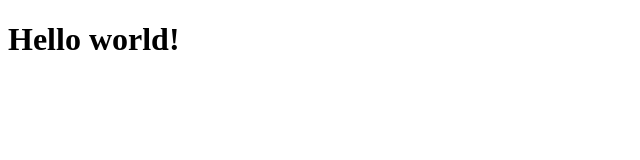
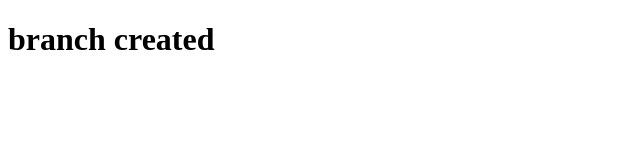
Before and after one commit to gorshipaktsyan/exchanges, a React app: page / in a window 1280 px wide. Shown: the top 160 px of the page, without its empty margins (0-640 px from the left). Built offline with nearby package versions, Linux system fonts and the light colour scheme; the HTML template or start-up script is replaced by a standard one.

Commit message:
branch created

```diff
--- a/src/App.js
+++ b/src/App.js
@@ -3,7 +3,7 @@ import React, { Component } from 'react';
 export default class App extends Component {
   render() {
     return (
-      <h1>Hello world!</h1>
+      <h1>branch created</h1>
     );
   }
 }
```
